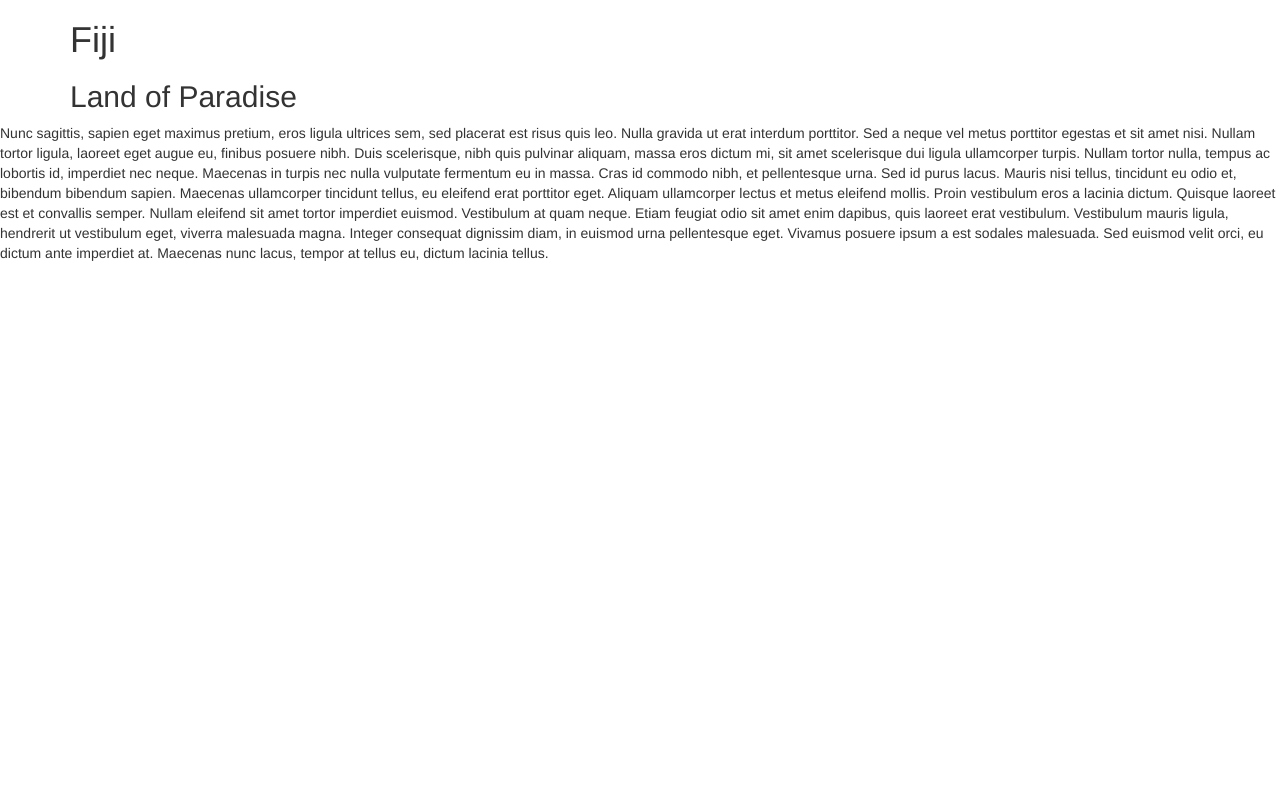
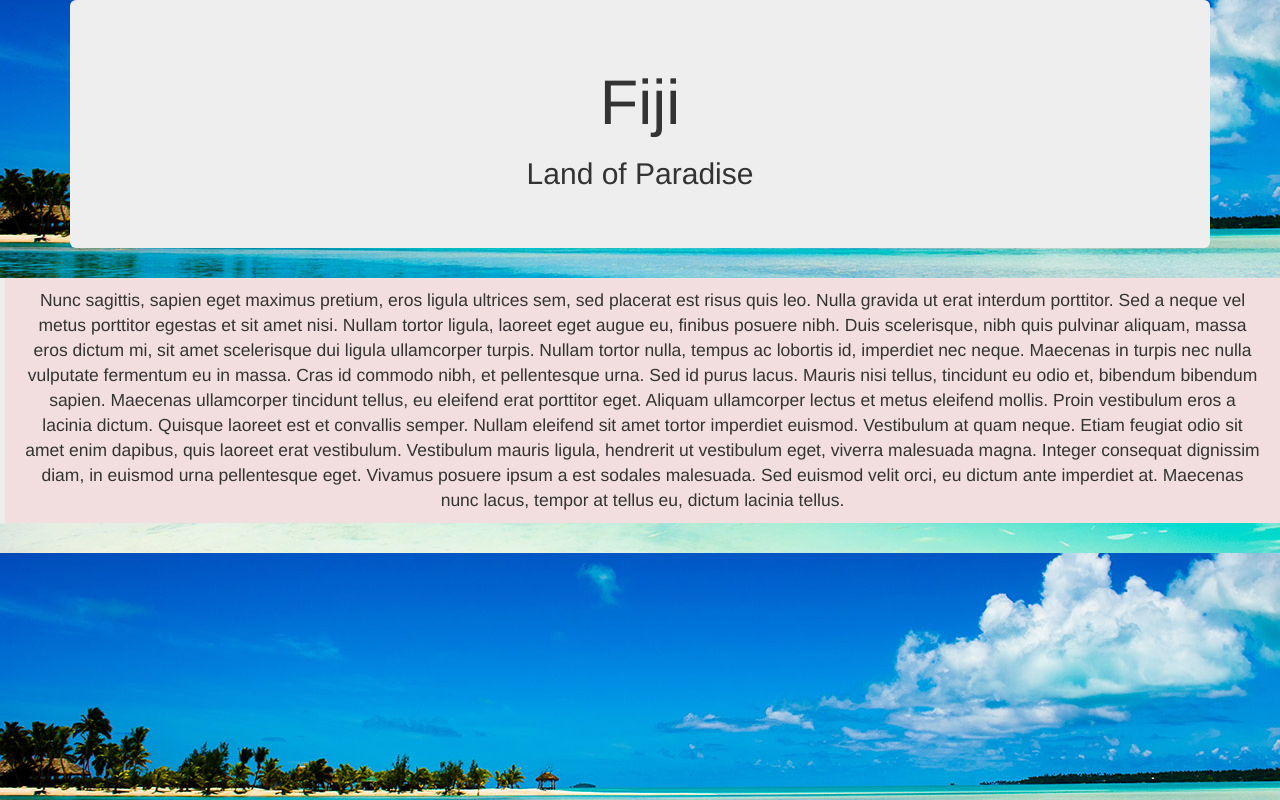
Before and after one commit to TroutMaskReplica1/vacation, a plain HTML site: page index.html in a window 1280 px wide. Drawn offline with Linux system fonts and the light colour scheme.

Commit message:
add styles.css

```diff
--- /dev/null
+++ b/css/styles.css
@@ -0,0 +1,4 @@
+body {
+  text-align: center;
+  background-image:url(../img/fiji.jpg);
+}
--- a/index.html
+++ b/index.html
@@ -4,13 +4,18 @@
     <meta charset="utf-8">
     <title></title>
   </head>
-      <link href="../css/bootstrap.min.css" rel ="stylesheet" type="text/css" media="all">
+      <link href="css/bootstrap.min.css" rel ="stylesheet" type="text/css" media="all">
+      <link href="css/styles.css" rel ="stylesheet" type="text/css" media="all">
   <body>
     <div class="container">
+      <div class="jumbotron">
       <h1>Fiji</h1>
       <h2>Land of Paradise</h2>
+      </div>
     </div>
+    <blockquote class="bg-danger">
     <p>Nunc sagittis, sapien eget maximus pretium, eros ligula ultrices sem, sed placerat est risus quis leo. Nulla gravida ut erat interdum porttitor. Sed a neque vel metus porttitor egestas et sit amet nisi. Nullam tortor ligula, laoreet eget augue eu, finibus posuere nibh. Duis scelerisque, nibh quis pulvinar aliquam, massa eros dictum mi, sit amet scelerisque dui ligula ullamcorper turpis. Nullam tortor nulla, tempus ac lobortis id, imperdiet nec neque. Maecenas in turpis nec nulla vulputate fermentum eu in massa. Cras id commodo nibh, et pellentesque urna. Sed id purus lacus. Mauris nisi tellus, tincidunt eu odio et, bibendum bibendum sapien. Maecenas ullamcorper tincidunt tellus, eu eleifend erat porttitor eget. Aliquam ullamcorper lectus et metus eleifend mollis. Proin vestibulum eros a lacinia dictum. Quisque laoreet est et convallis semper.
 Nullam eleifend sit amet tortor imperdiet euismod. Vestibulum at quam neque. Etiam feugiat odio sit amet enim dapibus, quis laoreet erat vestibulum. Vestibulum mauris ligula, hendrerit ut vestibulum eget, viverra malesuada magna. Integer consequat dignissim diam, in euismod urna pellentesque eget. Vivamus posuere ipsum a est sodales malesuada. Sed euismod velit orci, eu dictum ante imperdiet at. Maecenas nunc lacus, tempor at tellus eu, dictum lacinia tellus.</p>
+</blockquote>
   </body>
 </html>
```
Also changed, not shown: img/fiji.jpg (added).
